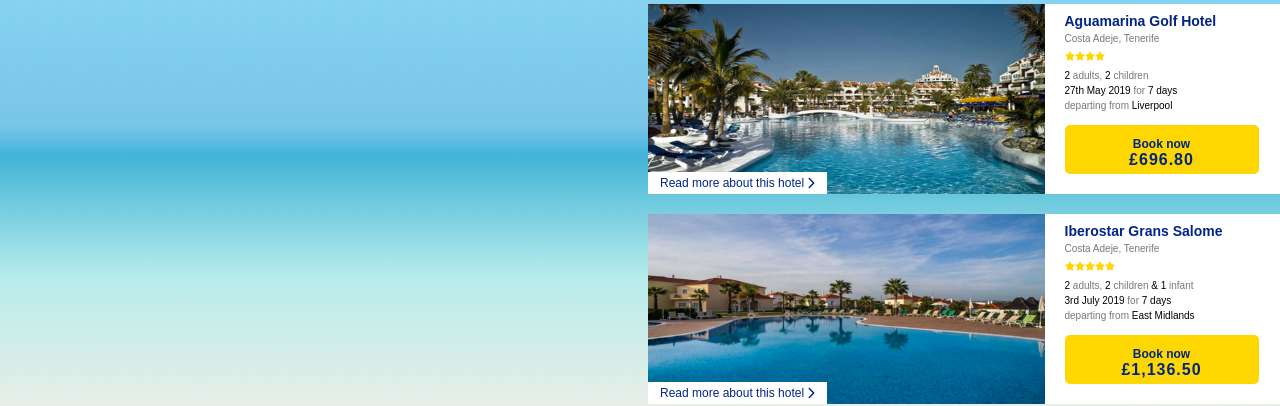
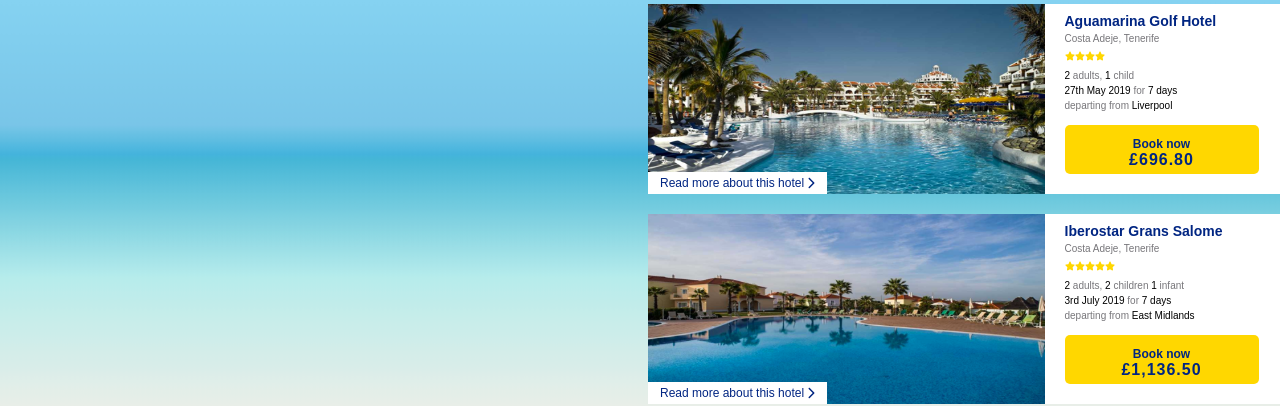
Before and after one commit to mrahman22/react-test-proj, a React (Create React App) app in the folder my-app/: page / in a window 1280 px wide. Shown: the part 234-640 px from the top of the page. Built offline with nearby package versions, Linux system fonts and the light colour scheme.

Commit message:
feat: refactoring list item component and adding early return

```diff
--- a/my-app/src/components/holiday-packages-list-item/holiday-packages-list-item.tsx
+++ b/my-app/src/components/holiday-packages-list-item/holiday-packages-list-item.tsx
@@ -20,51 +20,54 @@ import { formatAmount } from "../helpers/format-amount";
 
 export const HolidayPackagesListItem: React.FC<
   HolidayPackagesListItemProps
-> = ({ holidayPackage }) => {
+> = ({
+  holidayPackage: {
+    id,
+    hotelName,
+    resortName,
+    location,
+    rating,
+    extraInfo: {
+      numberOfGuest: { adults, children, infants },
+      dateInfo: { date, numOfDays },
+      departingFrom,
+    },
+    priceInPounds,
+    hotelOverview,
+  },
+}) => {
   const [showHotelOverview, setShowHotelOverview] = useState(false);
 
-  const resortImgSrc = getResortImage({
-    hotelName: holidayPackage.hotelName,
-  });
+  const resortImgSrc = getResortImage({ hotelName });
 
   return (
     <>
-      <Container key={holidayPackage.id}>
+      <Container key={id}>
         <Image src={resortImgSrc} alt="holiday package" />
         <HotelInfo>
           <div>
-            <h1>{holidayPackage.hotelName}</h1>
+            <h1>{hotelName}</h1>
             <Text>
-              {holidayPackage.resortName}, {holidayPackage.location}
+              {resortName}, {location}
             </Text>
-            <StarRating rating={holidayPackage.rating} />
+            <StarRating rating={rating} />
             <Text>
-              <span>{holidayPackage.extraInfo.numberOfGuest.adults}</span>{" "}
-              adults,{" "}
-              <span>{holidayPackage.extraInfo.numberOfGuest.children}</span>{" "}
-              children{" "}
-              {holidayPackage.extraInfo.numberOfGuest.infants > 0 && (
+              <span>{adults}</span> adults, <span>{children}</span>{" "}
+              {children > 1 ? "children" : "child"}{" "}
+              {infants > 0 && (
                 <>
-                  <span>
-                    & {holidayPackage.extraInfo.numberOfGuest.infants}
-                  </span>{" "}
-                  infant
+                  <span>{infants}</span> infant
                 </>
               )}
             </Text>
             <Text>
-              <span>{holidayPackage.extraInfo.dateInfo.date}</span> for{" "}
-              <span> {holidayPackage.extraInfo.dateInfo.numOfDays} days</span>
+              <span>{date}</span> for <span>{numOfDays} days</span>
             </Text>
             <Text>
-              departing from{" "}
-              <span>{holidayPackage.extraInfo.departingFrom}</span>
+              departing from <span>{departingFrom}</span>
             </Text>
             <BookNowButton>
-              Book now{" "}
-              <span>
-                {formatAmount({ amount: holidayPackage.priceInPounds })}
-              </span>
+              Book now <span>{formatAmount({ amount: priceInPounds })}</span>
             </BookNowButton>
           </div>
         </HotelInfo>
@@ -83,7 +86,7 @@ export const HolidayPackagesListItem: React.FC<
       {showHotelOverview && (
         <HotelOverview>
           <h3>Overview</h3>
-          <Text>{holidayPackage.hotelOverview}</Text>
+          <Text>{hotelOverview}</Text>
         </HotelOverview>
       )}
     </>
--- a/my-app/src/components/holiday-packages-lists/holiday-packages-lists.tsx
+++ b/my-app/src/components/holiday-packages-lists/holiday-packages-lists.tsx
@@ -8,6 +8,10 @@ import { PRICE } from "../constants/sorting-types";
 
 export const HolidayPackagesLists: React.FC = () => {
   const [sortedBy, setSortedBy] = useState<string>(PRICE);
+
+  if (!holidayPackagesLists || holidayPackagesLists.length === 0) {
+    return null;
+  }
 
   const sortBy = (field: string) => {
     setSortedBy(field);
--- a/my-app/src/data/holiday-packages-lists-data.ts
+++ b/my-app/src/data/holiday-packages-lists-data.ts
@@ -35,7 +35,7 @@ export const holidayPackagesLists: HolidayPackage[] = [
     extraInfo: {
       numberOfGuest: {
         adults: 2,
-        children: 2,
+        children: 1,
         infants: 0,
       },
       dateInfo: {
```
